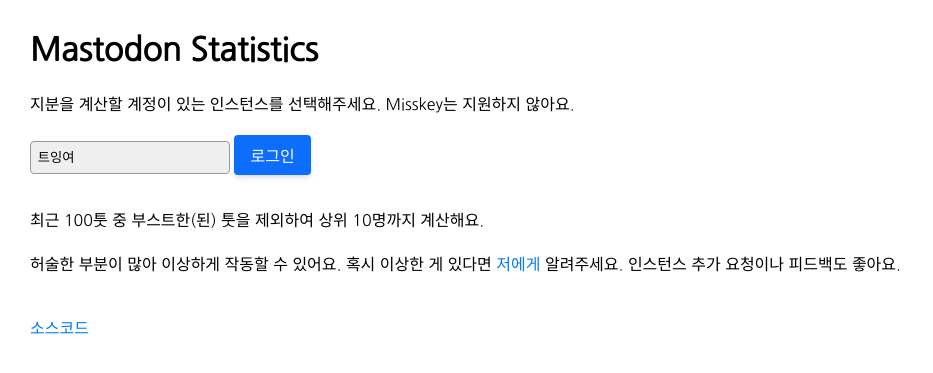
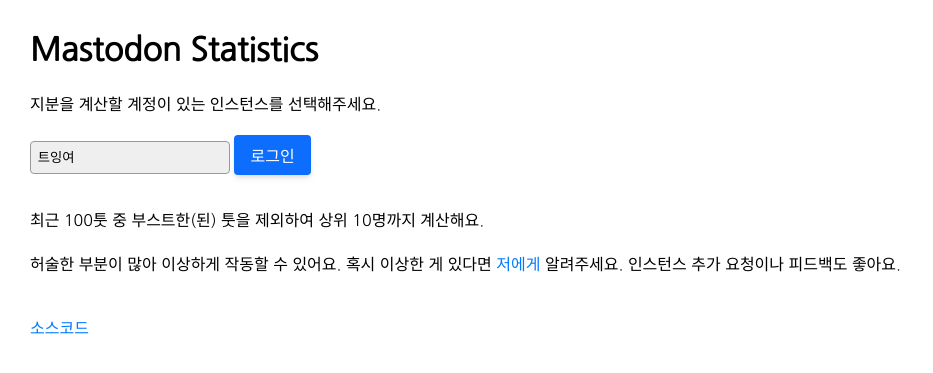
Before and after one commit to Solinidev/mstd-statistics, a Flask app: page /index in a window 1280 px wide. Shown: the top 373 px of the page, without its empty margins (0-933 px from the left). Run offline with Flask 2, Linux system fonts and the light colour scheme.

Commit message:
깜빡했다

```diff
--- a/src/web/templates/index.html
+++ b/src/web/templates/index.html
@@ -8,7 +8,7 @@
     <body>
         <h1>Mastodon Statistics</h1>
         <div>
-            지분을 계산할 계정이 있는 인스턴스를 선택해주세요. Misskey는 지원하지 않아요.
+            지분을 계산할 계정이 있는 인스턴스를 선택해주세요.
         </div>
         <br>
         <form method="POST" action="/auth">
```
